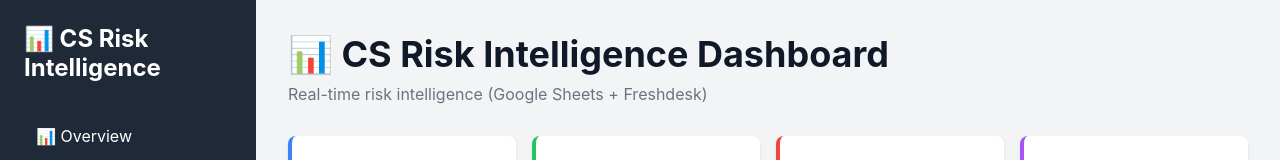
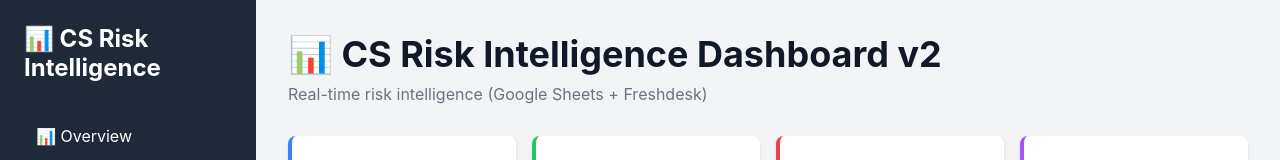
Before and after one commit to Badrimandarapu/cs-risk-dashboard, a Next.js app: page / in a window 1280 px wide. Shown: the top 160 px of the page. Built offline with nearby package versions, Linux system fonts and the light colour scheme.

Commit message:
Force rebuild on Vercel

```diff
--- a/app/page.tsx
+++ b/app/page.tsx
@@ -71,7 +71,7 @@ export default function Home() {
     <div style={{ padding: '32px' }}>
       {/* Header */}
       <div style={{ marginBottom: '32px' }}>
-        <h1 style={{ fontSize: '36px', fontWeight: 'bold', color: '#111827', marginBottom: '8px' }}>📊 CS Risk Intelligence Dashboard</h1>
+        <h1 style={{ fontSize: '36px', fontWeight: 'bold', color: '#111827', marginBottom: '8px' }}>📊 CS Risk Intelligence Dashboard v2</h1>
         <p style={{ fontSize: '16px', color: '#6b7280' }}>Real-time risk intelligence (Google Sheets + Freshdesk)</p>
       </div>
 
```
